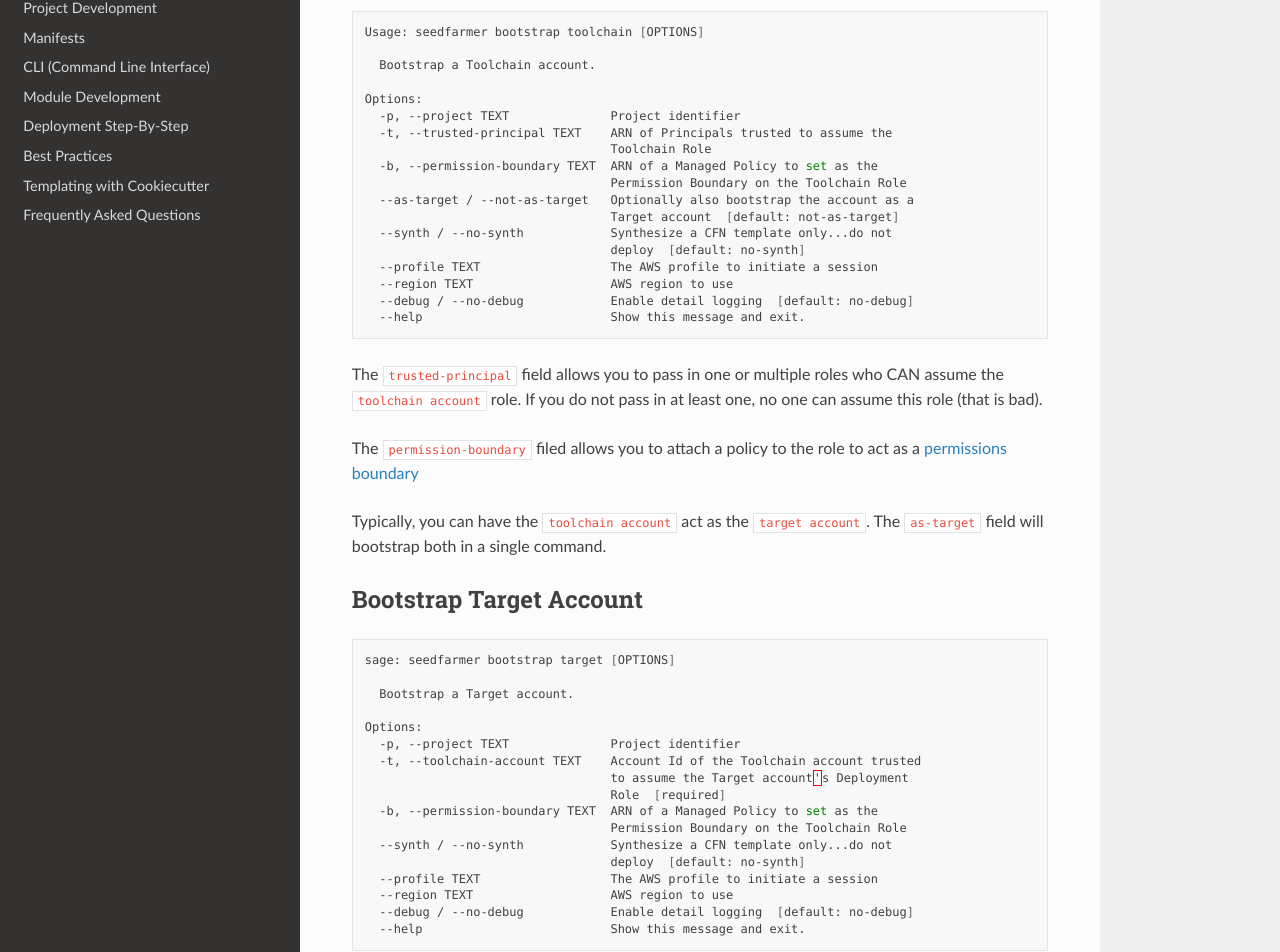
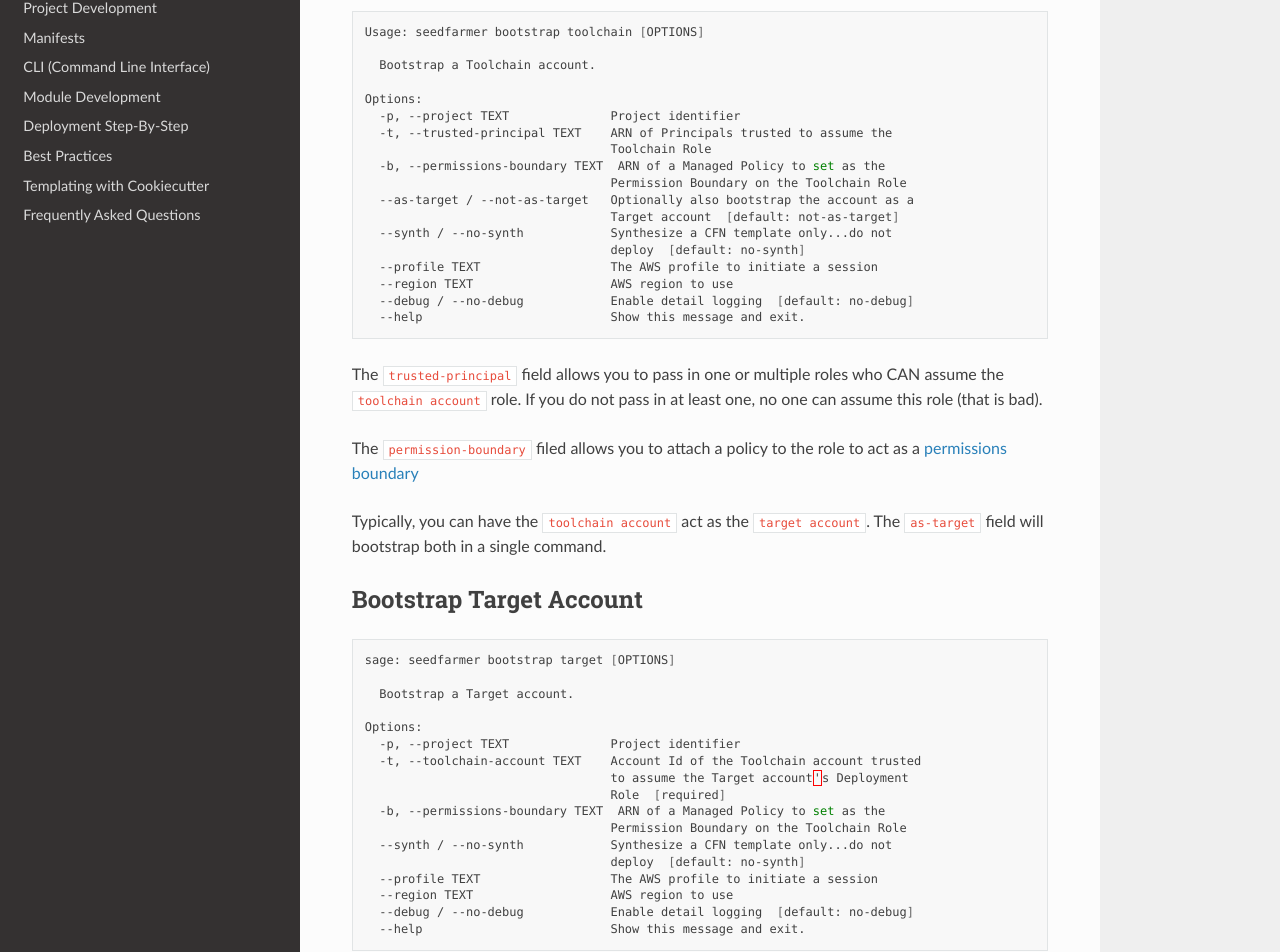
Before and after one commit to awslabs/seed-farmer, a Sphinx documentation site: the page built from docs/source/bootstrapping.md, in a window 1280 px wide and 1400 px high. Shown: the part 353-1305 px from the top of the window. Built offline with Sphinx 7.4.7 and the Read the Docs theme 2.0.0, drawn with Linux system fonts in a browser that asks for light colours; the version number could not be read and is left out.

Commit message:
consistent naming params

```diff
--- a/docs/source/bootstrapping.md
+++ b/docs/source/bootstrapping.md
@@ -14,7 +14,7 @@ Options:
   -p, --project TEXT              Project identifier
   -t, --trusted-principal TEXT    ARN of Principals trusted to assume the
                                   Toolchain Role
-  -b, --permission-boundary TEXT  ARN of a Managed Policy to set as the
+  -b, --permissions-boundary TEXT  ARN of a Managed Policy to set as the
                                   Permission Boundary on the Toolchain Role
   --as-target / --not-as-target   Optionally also bootstrap the account as a
                                   Target account  [default: not-as-target]
@@ -46,7 +46,7 @@ Options:
   -t, --toolchain-account TEXT    Account Id of the Toolchain account trusted
                                   to assume the Target account's Deployment
                                   Role  [required]
-  -b, --permission-boundary TEXT  ARN of a Managed Policy to set as the
+  -b, --permissions-boundary TEXT  ARN of a Managed Policy to set as the
                                   Permission Boundary on the Toolchain Role
   --synth / --no-synth            Synthesize a CFN template only...do not
                                   deploy  [default: no-synth]
```
